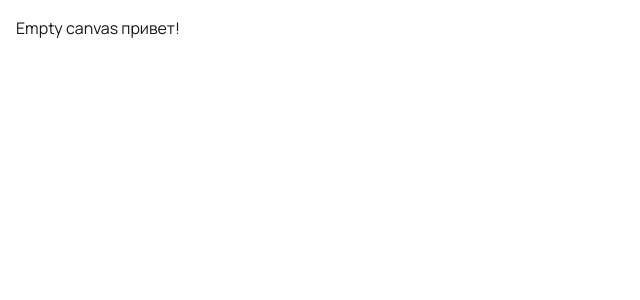
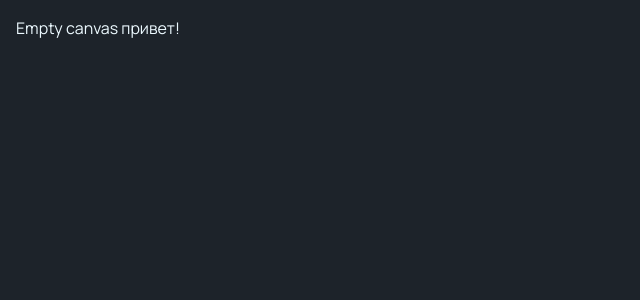
Before and after one commit to vladimirplesco/nextjs-dash, a Next.js app: page / in a window 1280 px wide. Shown: the top 300 px of the page, without its empty margins (0-640 px from the left). Built offline with nearby package versions, Linux system fonts and the light colour scheme.

Commit message:
dark theme

```diff
--- a/src/app/globals.css
+++ b/src/app/globals.css
@@ -1,2 +1,5 @@
 @import "tailwindcss";
-@plugin "daisyui";
+@plugin "daisyui" {
+    themes: dark --default;
+    exclude: properties;
+}
```
